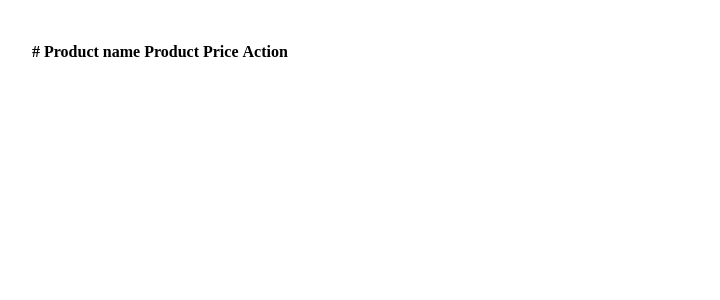
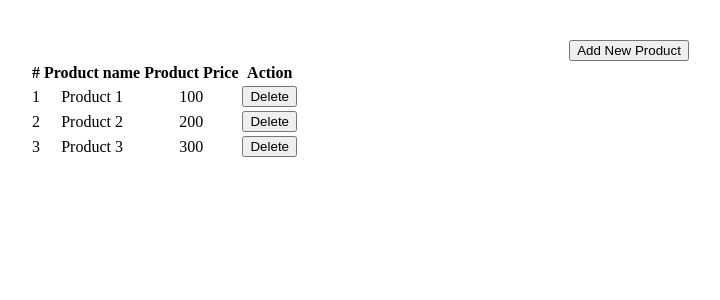
Before and after one commit to sontv8/web502-wd18101, a React (Vite) app in the folder my-app/: page /admin in a window 1280 px wide. Shown: the top 300 px of the page, without its empty margins (11-731 px from the left). Built offline with nearby package versions, Linux system fonts and the light colour scheme; data requests are answered from the project's data file.

Commit message:
day9-delete product

```diff
--- a/my-app/src/App.jsx
+++ b/my-app/src/App.jsx
@@ -24,13 +24,21 @@ function App() {
       .then(data => setProducts(data))
   }, [])
 
+  const deleteProduct = (id) => {
+    fetch(`http://localhost:3000/products/${id}`, {
+      method: 'DELETE'
+    }).then(() => setProducts(products.filter((item) => item.id != id)))
+
+
+  }
+
   return (
     <>
       <Routes>
         <Route path='/' element={<HomePage products={products} />} />
         <Route path='/detail/:id' element={<DetailPage products={products} />} />
 
-        <Route path='/admin' element={<Dashboard />} />
+        <Route path='/admin' element={<Dashboard products={products} deleteProduct={deleteProduct} />} />
       </Routes>
 
     </>
--- a/my-app/src/pages/Admin/Dashboard.jsx
+++ b/my-app/src/pages/Admin/Dashboard.jsx
@@ -1,8 +1,14 @@
 import React from 'react'
 
-const Dashboard = () => {
+const Dashboard = ({ products, deleteProduct }) => {
+
+    const onHandleRemove = (id) => {
+        deleteProduct(id)
+    }
+
     return (
         <div>
+            <button>Add New Product</button>
             <table>
                 <thead>
                     <tr>
@@ -13,12 +19,18 @@ const Dashboard = () => {
                     </tr>
                 </thead>
                 <tbody>
-                    <tr>
-                        <td></td>
-                        <td></td>
-                        <td></td>
-                        <td></td>
-                    </tr>
+                    {products.map((item, index) => {
+                        return (
+                            <tr key={index + 1}>
+                                <td>{index + 1}</td>
+                                <td>{item.name}</td>
+                                <td>{item.price}</td>
+                                <td>
+                                    <button onClick={() => onHandleRemove(item.id)}>Delete</button>
+                                </td>
+                            </tr>
+                        )
+                    })}
                 </tbody>
             </table>
         </div>
```
